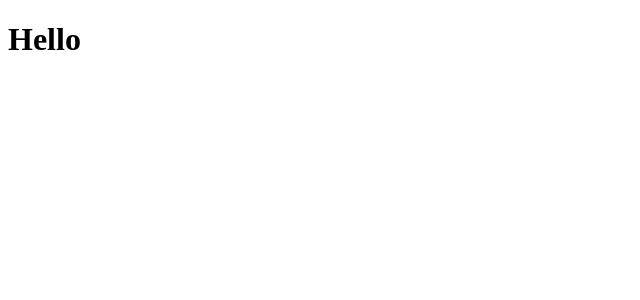
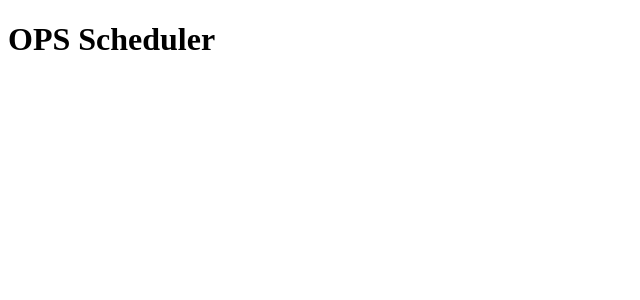
Before and after one commit to LeonChisum/orlando-plus-security-be, a React (Create React App) app in the folder client/: page / in a window 1280 px wide. Shown: the top 300 px of the page, without its empty margins (0-640 px from the left). Built offline with nearby package versions, Linux system fonts and the light colour scheme.

Commit message:
added Tailwind css package to client

```diff
--- a/client/package.json
+++ b/client/package.json
@@ -8,7 +8,8 @@
     "@testing-library/user-event": "^7.1.2",
     "react": "^16.13.1",
     "react-dom": "^16.13.1",
-    "react-scripts": "3.4.1"
+    "react-scripts": "3.4.1",
+    "tailwindcss": "^1.4.6"
   },
   "scripts": {
     "start": "react-scripts start",
--- a/client/src/App.js
+++ b/client/src/App.js
@@ -4,7 +4,7 @@ import './App.css';
 function App() {
   return (
     <div className="App">
-      <h1>Hello</h1>
+      <h1>OPS Scheduler</h1>
     </div>
   );
 }
```
Also changed, not shown: 1 other file (tests, documents, lock files or other folders).
